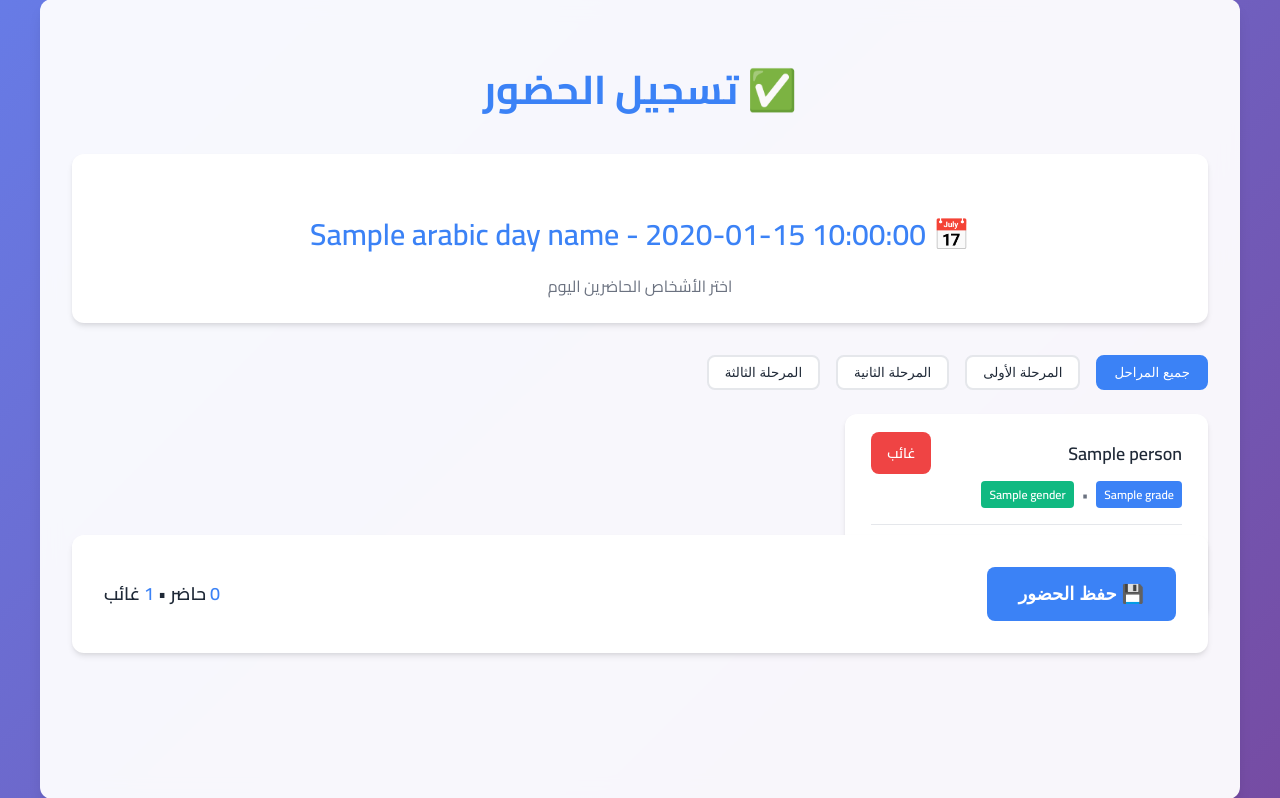
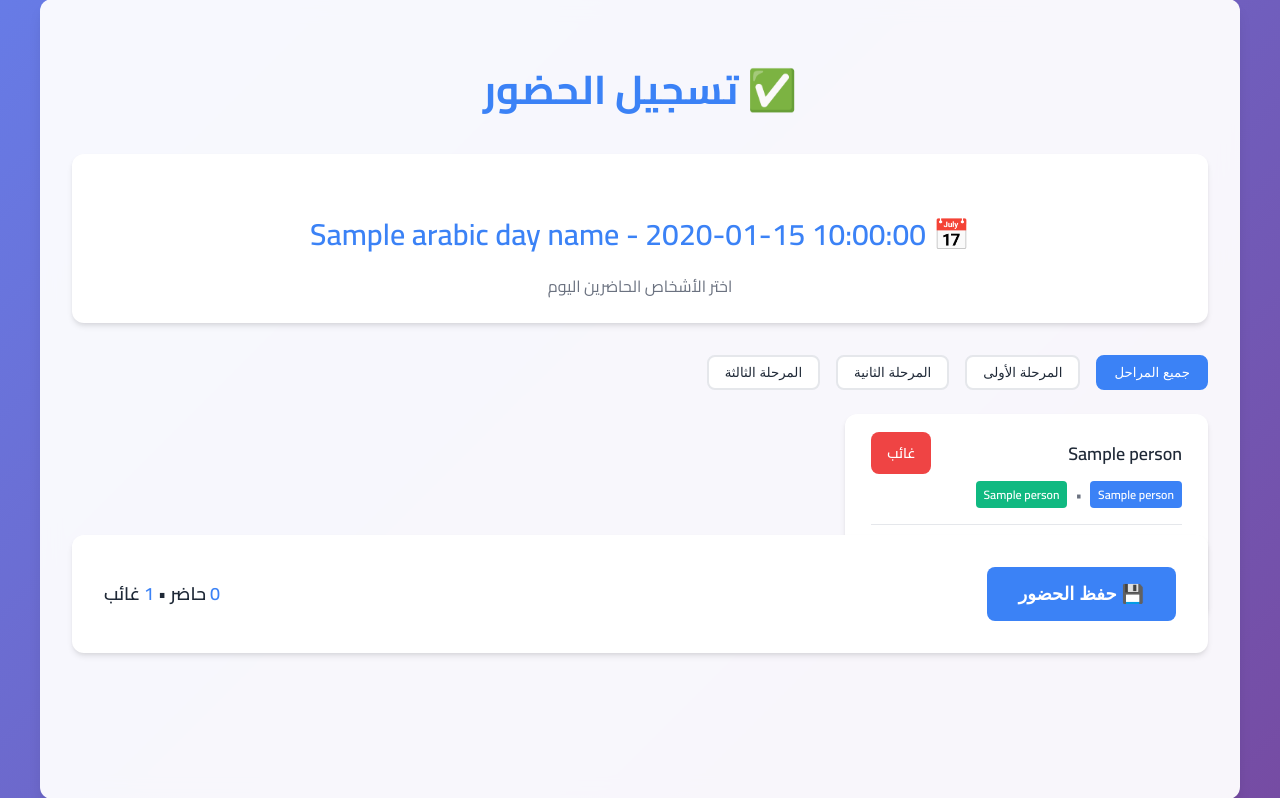
Before and after one commit to georgeabdalla/attendance_app---for-github, a Flask app: template templates/attendance.html in a window 1280 px wide. Shown: the part 115-913 px from the top of the page. Run offline with Flask 3, Linux system fonts and the light colour scheme; the template is opened without the code that fills it: most values are stand-ins (such as "Sample title", 1, 10 or a date in 2020).

Commit message:
Fix template rendering issues with empty lists and data indexing
Co-authored-by: yhsw45t5s6 <yhsw45t5s6@privaterelay.appleid.com>

```diff
--- a/templates/attendance.html
+++ b/templates/attendance.html
@@ -20,13 +20,13 @@
     <form method="post" action="/attendance" id="attendanceForm">
         <div class="persons-grid" id="personsGrid">
             {% for person in persons %}
-            <div class="person-attendance-card" data-stage="{{ person.grade }}" data-person-id="{{ person[0] }}">
+                         <div class="person-attendance-card" data-stage="{{ person[4] }}" data-person-id="{{ person[0] }}">
                  <div class="person-header">
                      <div class="person-info">
                          <div class="person-name">{{ person[1] }}</div>
                          <div class="person-details">
-                            <span class="stage-badge">{{ person.grade }}</span> •
-                            <span class="gender-badge">{{ person.gender }}</span>
+                             <span class="stage-badge">{{ person[4] }}</span> •
+                             <span class="gender-badge">{{ person[5] }}</span>
                          </div>
                      </div>
                     <div class="attendance-status">
```
Also changed, not shown: templates/report.html (+16 -8 lines). Lines whose indentation alone changed are shown as unchanged.
